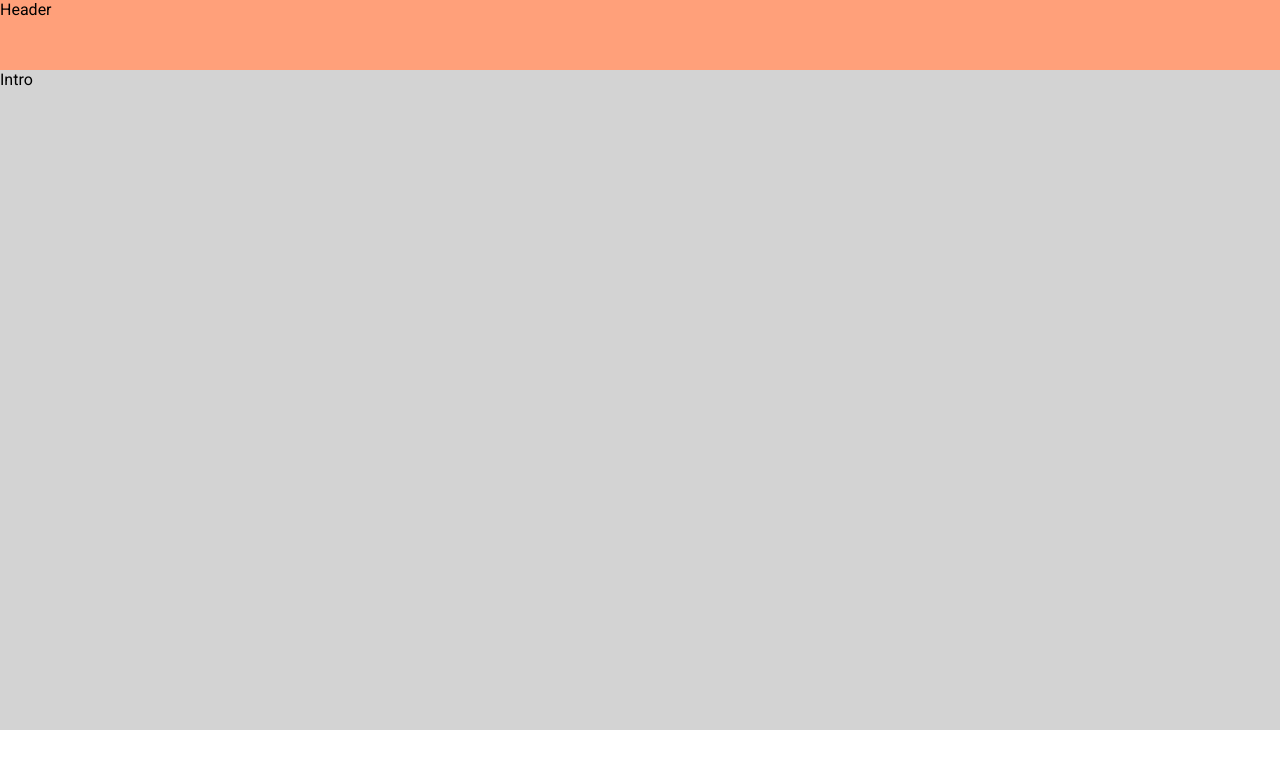
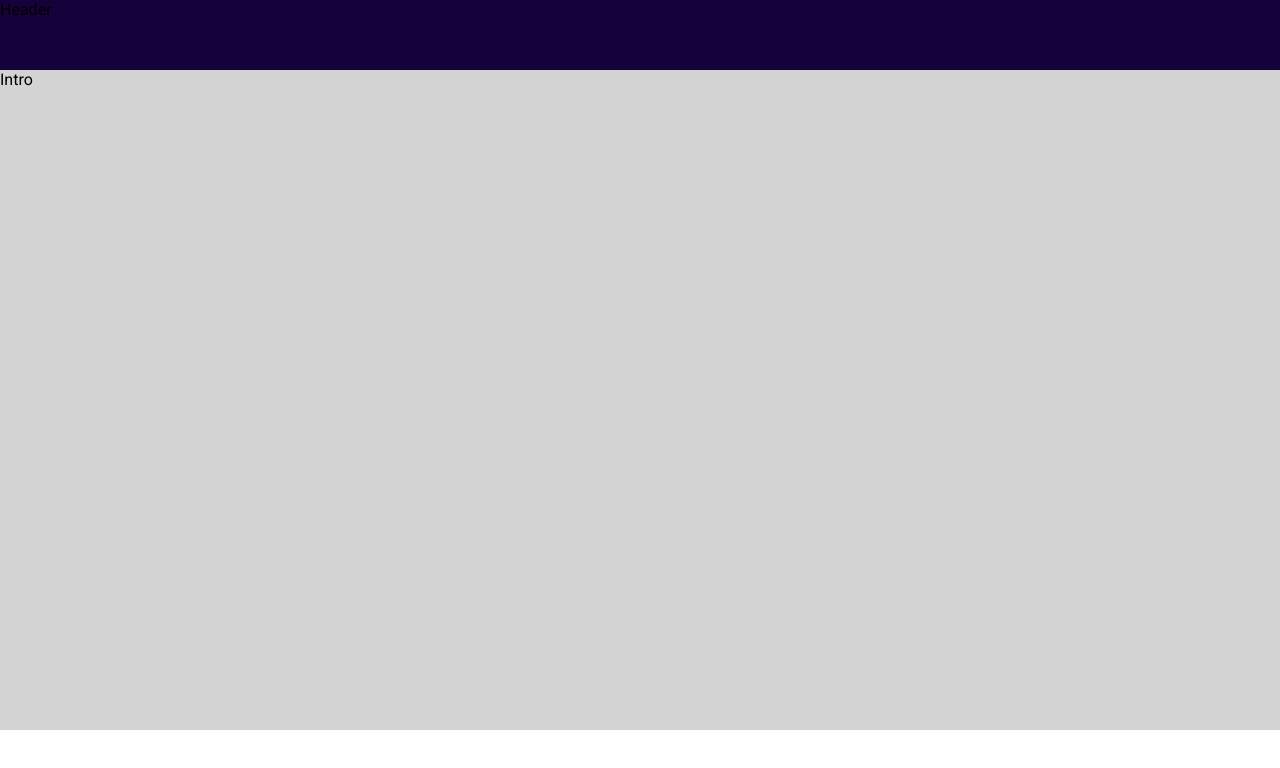
Before and after one commit to rezathegit/portfolio, a React (Create React App) app: page / in a window 1280 px wide. Shown: the top 768 px of the page. Built offline with nearby package versions, Linux system fonts and the light colour scheme.

Commit message:
minor changes

```diff
--- a/src/Components/Header/Header.scss
+++ b/src/Components/Header/Header.scss
@@ -1,7 +1,9 @@
+@import "../../Global.scss";
+
 .header{
     width: 100%;
     height: 70px;
-    background-color: lightsalmon;
+    background-color: $mainColor;
     position: fixed;
     top: 0;
     z-index: 2;
--- /dev/null
+++ b/src/Global.scss
@@ -0,0 +1 @@
+$mainColor:#15023a
```
